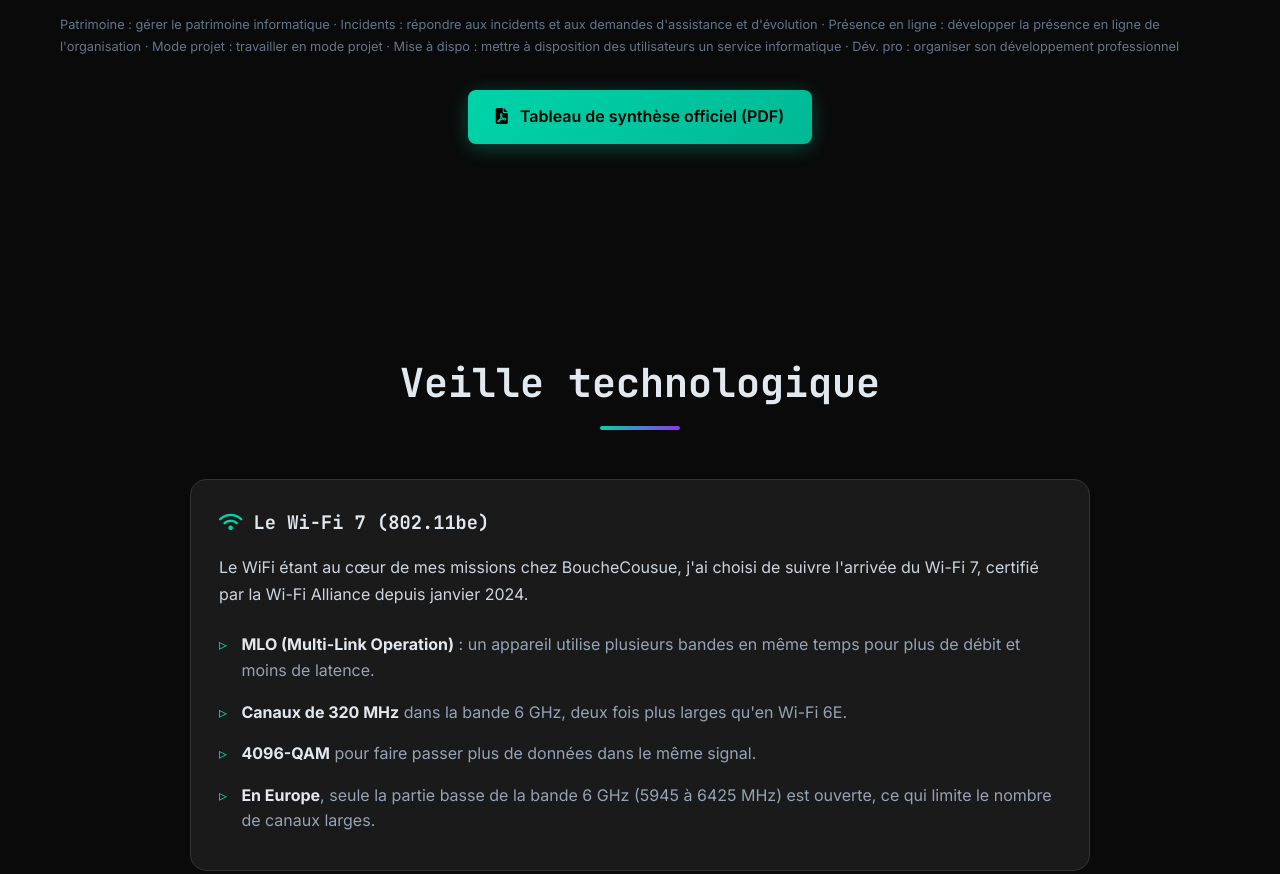
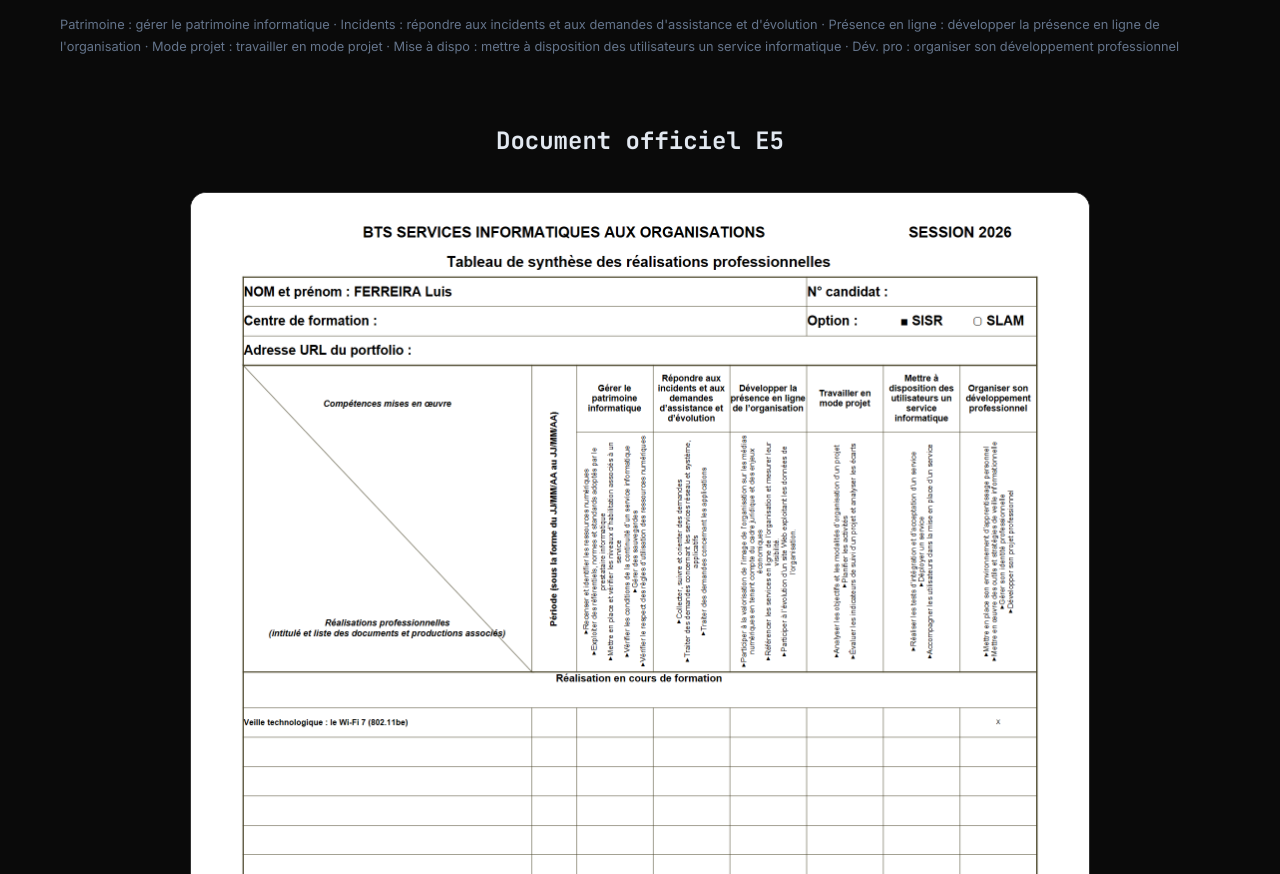
Before and after one commit to luisbaker/mysite, a website: page public/index.html in a window 1280 px wide. Shown: the part 7227-8101 px from the top of the page. Drawn offline with Linux system fonts and the light colour scheme.

Commit message:
Affiche le tableau de synthèse officiel E5 directement dans la page

```diff
--- a/public/index.html
+++ b/public/index.html
@@ -542,8 +542,14 @@
                 </table>
             </div>
             <p class="synthese-legend">Patrimoine : gérer le patrimoine informatique · Incidents : répondre aux incidents et aux demandes d'assistance et d'évolution · Présence en ligne : développer la présence en ligne de l'organisation · Mode projet : travailler en mode projet · Mise à dispo : mettre à disposition des utilisateurs un service informatique · Dév. pro : organiser son développement professionnel</p>
+            <h3 class="sub-title">Document officiel E5</h3>
+            <div class="pdf-frame">
+                <a href="docs/tableau-de-synthese-e5.pdf" target="_blank" rel="noopener" title="Ouvrir le PDF">
+                    <img src="docs/tableau-de-synthese-e5.png" alt="Tableau de synthèse officiel E5 de Luis Ferreira, session 2026" class="pdf-preview" loading="lazy" width="1800" height="2546">
+                </a>
+            </div>
             <div class="synthese-download">
-                <a href="docs/tableau-de-synthese-e5.pdf" target="_blank" rel="noopener" class="btn btn-primary"><i class="fas fa-file-pdf"></i> Tableau de synthèse officiel (PDF)</a>
+                <a href="docs/tableau-de-synthese-e5.pdf" target="_blank" rel="noopener" class="btn btn-secondary"><i class="fas fa-file-pdf"></i> Ouvrir le PDF en plein écran</a>
             </div>
         </div>
     </section>
--- a/public/styles.css
+++ b/public/styles.css
@@ -864,6 +864,21 @@ section {
     margin-top: 1rem;
 }
 
+.pdf-frame {
+    max-width: 900px;
+    margin: 0 auto;
+    border: 1px solid #333;
+    border-radius: 16px;
+    overflow: hidden;
+    background: #fff;
+}
+
+.pdf-preview {
+    display: block;
+    width: 100%;
+    height: auto;
+}
+
 .synthese-download {
     text-align: center;
     margin-top: 2rem;
```
Also changed, not shown: public/docs/tableau-de-synthese-e5.png (added).
